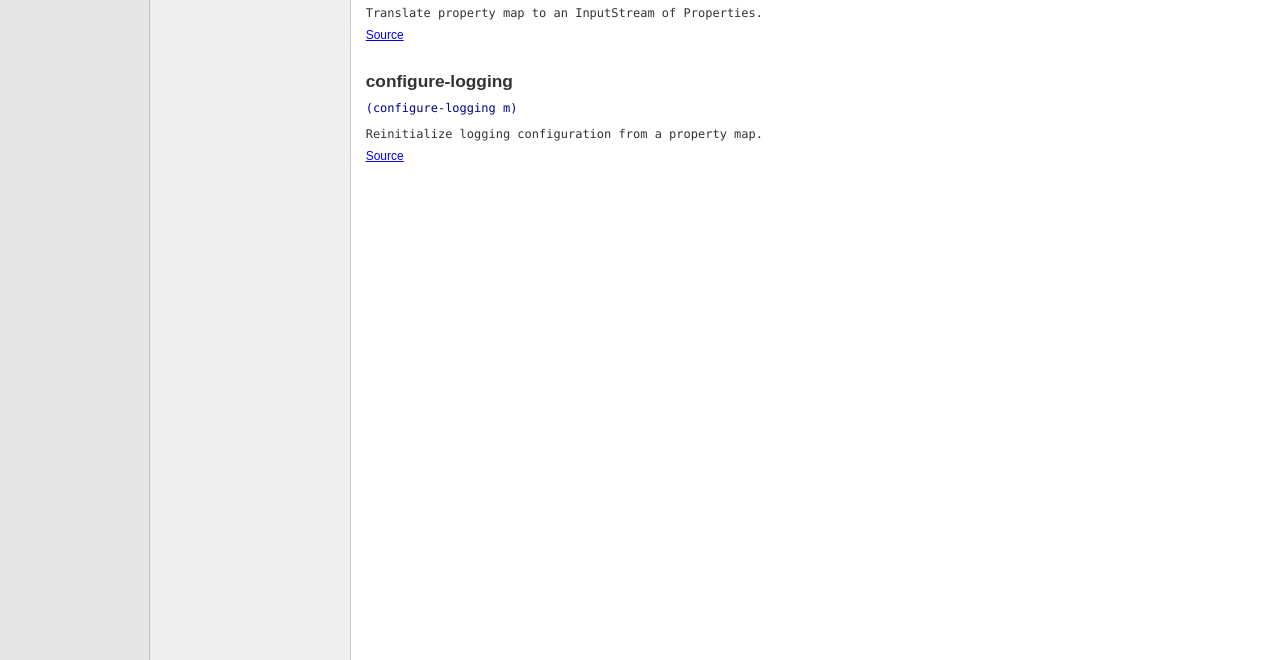
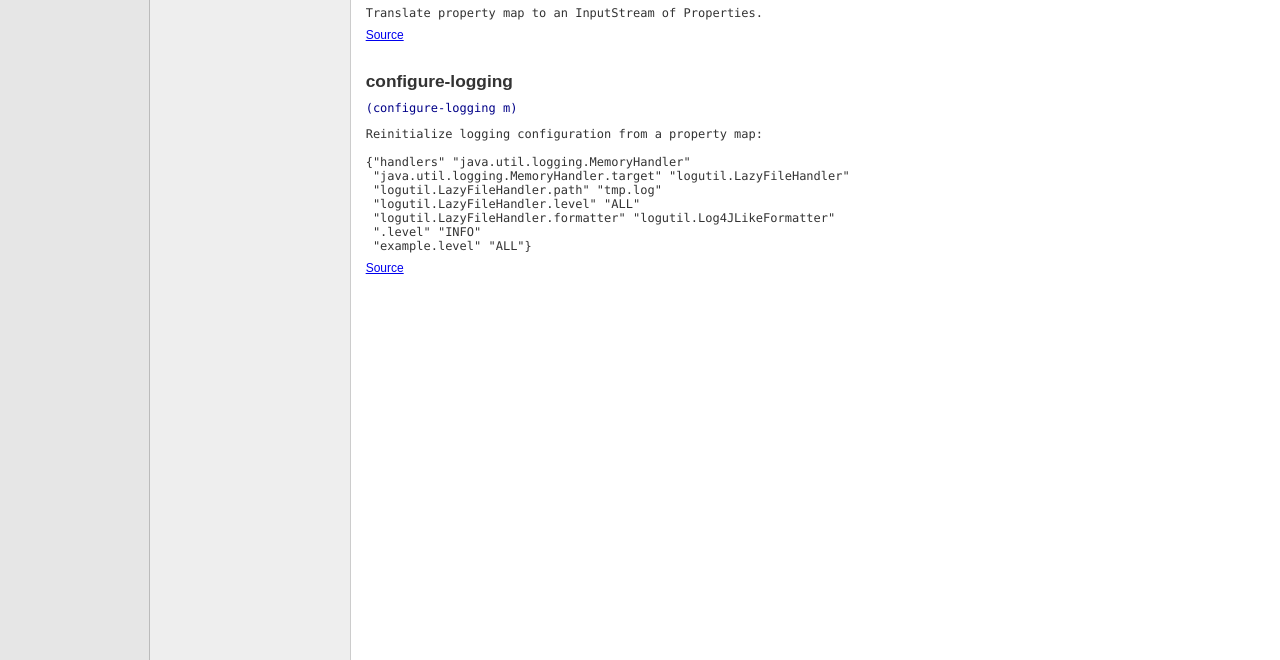
Before and after one commit to sgr/logutil, a plain HTML site: page logutil.html in a window 1280 px wide. Shown: the part 140-800 px from the top of the page. Drawn offline with Linux system fonts and the light colour scheme.

Commit message:
updated doc

```diff
--- a/logutil.html
+++ b/logutil.html
@@ -1,4 +1,11 @@
 <!DOCTYPE html>
 <html><head><link href="css/default.css" rel="stylesheet" type="text/css"><script src="js/jquery.min.js" type="text/javascript"></script><script src="js/page_effects.js" type="text/javascript"></script><title>logutil documentation</title></head><body><div id="header"><h2>Generated by <a href="https://github.com/weavejester/codox">Codox</a></h2><h1><a href="index.html">Logutil 0.2.2 API documentation</a></h1></div><div class="sidebar" id="namespaces"><h3><span>Namespaces</span></h3><ul><li class="current"><a href="logutil.html"><span>logutil</span></a></li></ul></div><div class="sidebar" id="vars"><h3>Public Vars</h3><ul><li><a href="logutil.html#var-config-stream"><span>config-stream</span></a></li><li><a href="logutil.html#var-configure-logging"><span>configure-logging</span></a></li></ul></div><div class="namespace-docs" id="content"><h2>logutil documentation</h2><pre class="doc"></pre><div class="public" id="var-config-stream"><h3>config-stream</h3><div class="usage"><code>(config-stream m)</code></div><pre class="doc">Translate property map to an InputStream of Properties.
-</pre><div class="src-link"><a href="https://github.com/sgr/logutil/blob/master/src/logutil.clj#L9">Source</a></div></div><div class="public" id="var-configure-logging"><h3>configure-logging</h3><div class="usage"><code>(configure-logging m)</code></div><pre class="doc">Reinitialize logging configuration from a property map.
-</pre><div class="src-link"><a href="https://github.com/sgr/logutil/blob/master/src/logutil.clj#L18">Source</a></div></div></div></body></html>
+</pre><div class="src-link"><a href="https://github.com/sgr/logutil/blob/master/src/logutil.clj#L9">Source</a></div></div><div class="public" id="var-configure-logging"><h3>configure-logging</h3><div class="usage"><code>(configure-logging m)</code></div><pre class="doc">Reinitialize logging configuration from a property map:
+
+{&quot;handlers&quot; &quot;java.util.logging.MemoryHandler&quot;
+ &quot;java.util.logging.MemoryHandler.target&quot; &quot;logutil.LazyFileHandler&quot;
+ &quot;logutil.LazyFileHandler.path&quot; &quot;tmp.log&quot;
+ &quot;logutil.LazyFileHandler.level&quot; &quot;ALL&quot;
+ &quot;logutil.LazyFileHandler.formatter&quot; &quot;logutil.Log4JLikeFormatter&quot;
+ &quot;.level&quot; &quot;INFO&quot;
+ &quot;example.level&quot; &quot;ALL&quot;}</pre><div class="src-link"><a href="https://github.com/sgr/logutil/blob/master/src/logutil.clj#L18">Source</a></div></div></div></body></html>
```
